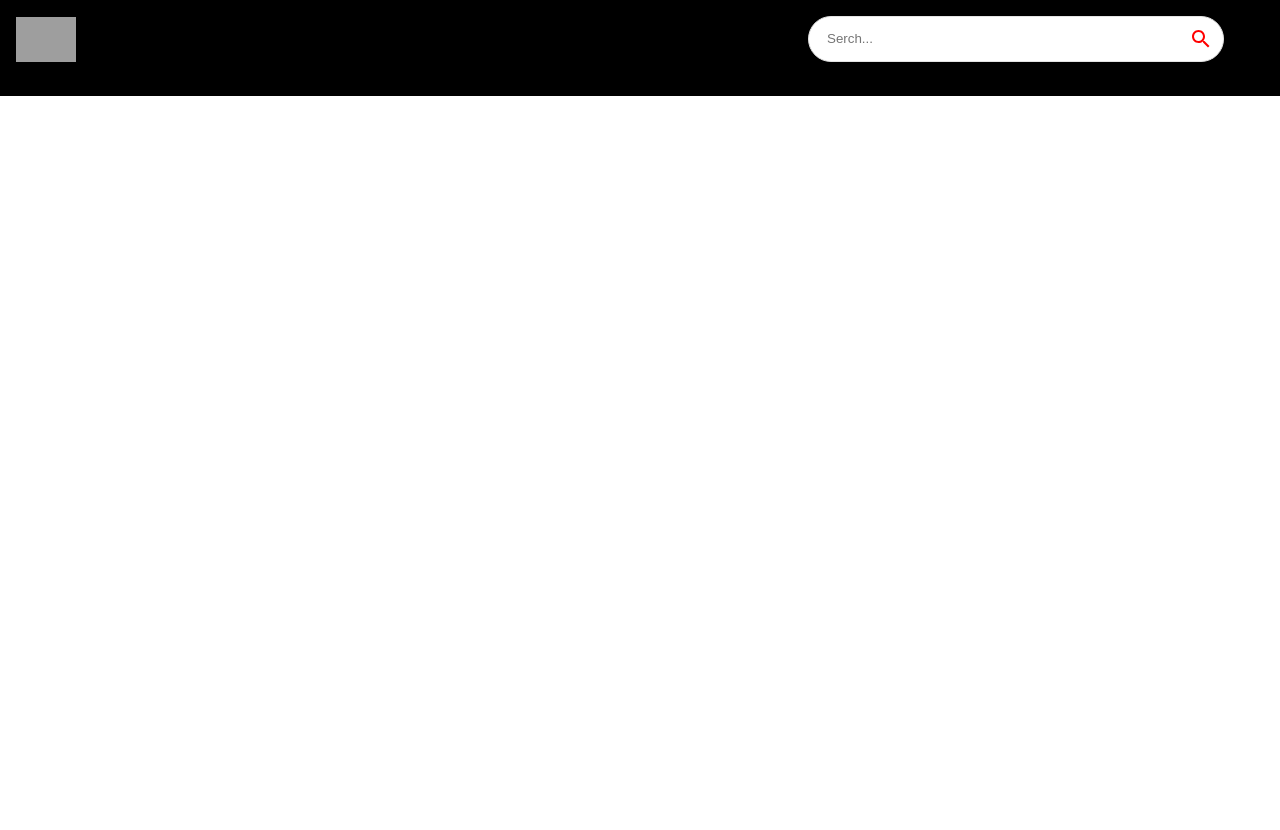
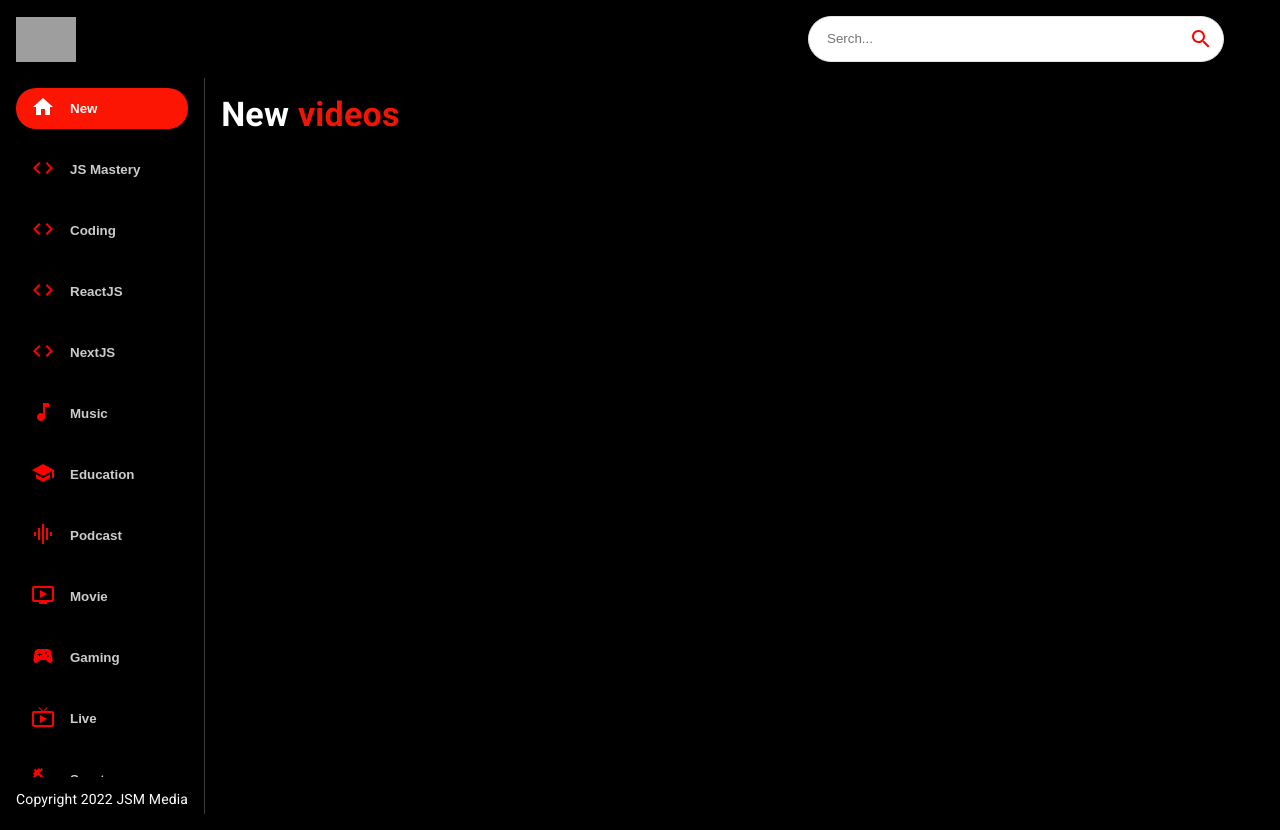
Before and after one commit to justinhuy/Youtube-Clone, a React (Create React App) app: page / in a window 1280 px wide. Before the commit the page ends 800 px from the top, so only its background shows below. Built offline with nearby package versions, Linux system fonts and the light colour scheme; grey boxes are pictures that could not be loaded.

Commit message:
Ad API Youtube v3

```diff
--- a/src/components/Feed.jsx
+++ b/src/components/Feed.jsx
@@ -1,7 +1,35 @@
-import React from 'react';
+import { useState, useEffect } from 'react';
+import { Box, Stack, Typography } from '@mui/material';
+import { Sidebar, Video } from './';
 
 const Feeds = () => {
- return <div>Feeds</div>;
+ return (
+  <Stack sx={{ flexDirection: { sx: 'column', md: 'row' } }}>
+   <Box
+    sx={{
+     height: { sx: 'auto', md: '92vh' },
+     borderRight: '1px solid #3d3d3d',
+     px: { sx: 0, md: 2 },
+    }}
+   >
+    <Sidebar />
+    <Typography
+     className="copyright"
+     variant="body2"
+     sx={{ mt: 1.5, color: '#fff' }}
+    >
+     Copyright 2022 JSM Media
+    </Typography>
+   </Box>
+
+   <Box p={2} sx={{ overflowY: 'auto', height: '90vh', flex: 2 }}>
+    <Typography variant="h4" fontWeight="bold" mb={2} sx={{ color: 'white' }}>
+     New <span style={{ color: '#f31503' }}>videos</span>
+    </Typography>
+    <Video videos={[]} />
+   </Box>
+  </Stack>
+ );
 };
 
 export default Feeds;
--- /dev/null
+++ b/src/components/Sidebar.jsx
@@ -0,0 +1,41 @@
+import { Stack } from '@mui/material';
+
+import { categories } from './utils/contants';
+
+const selectedCategory = 'New';
+
+const Sidebar = () => (
+ <Stack
+  direction="row"
+  sx={{
+   overflowY: 'auto',
+   height: { sx: 'auto', md: '95%' },
+   flexDirection: { md: 'column' },
+  }}
+ >
+  {categories.map((category) => (
+   <button
+    className="category-btn"
+    style={{
+     background: category.name === selectedCategory && '#fc1503',
+     color: 'white',
+    }}
+    key={category.name}
+   >
+    <span
+     style={{
+      color: category.name === selectedCategory ? 'white' : 'red',
+      marginRight: '15px',
+     }}
+    >
+     {category.icon}
+    </span>
+    <span style={{ opacity: category.name === selectedCategory ? '1' : '0.8' }}>
+     {category.name}
+    </span>
+   </button>
+  ))}
+ </Stack>
+);
+
+export default Sidebar;
--- /dev/null
+++ b/src/components/Video.jsx
@@ -0,0 +1,7 @@
+import React from 'react';
+
+const Video = () => {
+ return <div>Video</div>;
+};
+
+export default Video;
--- a/src/components/index.js
+++ b/src/components/index.js
@@ -4,3 +4,5 @@
 export { default as SearchFeed } from './SearchFeed';
 export { default as VideoDetail } from './VideoDetail';
 export { default as SearchBar } from './SearchBar';
+export { default as Sidebar } from './Sidebar';
+export { default as Video } from './Video';
```
Also changed, not shown: src/components/utils/FetchFromAPI.js (added, +12 -0 lines), 1 other file (tests, documents, lock files or other folders).
